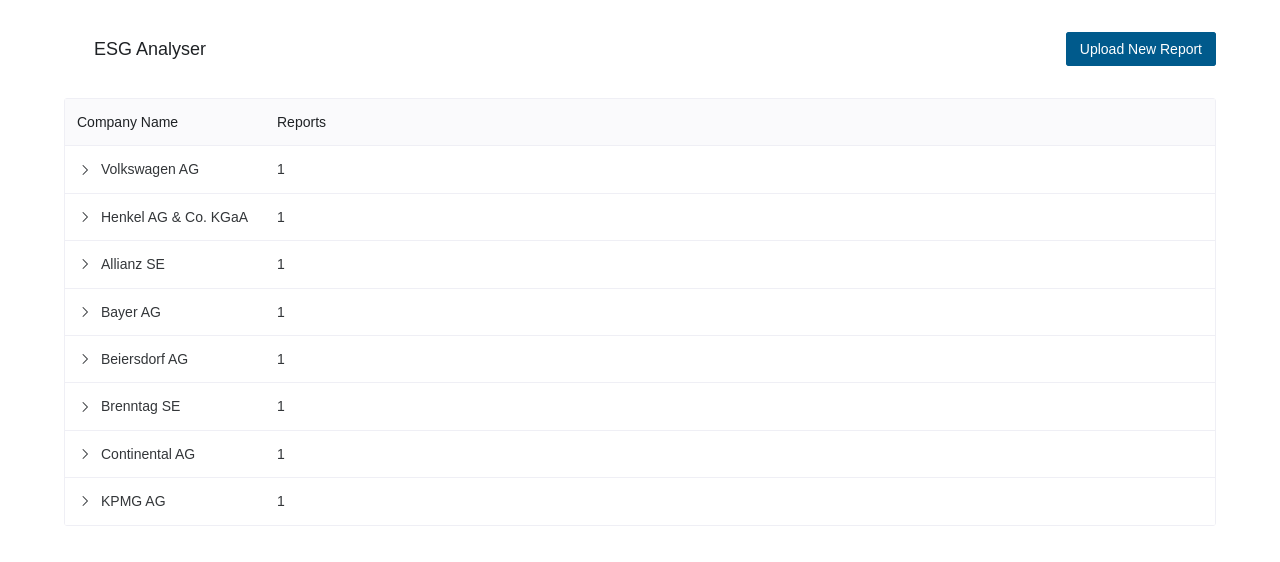
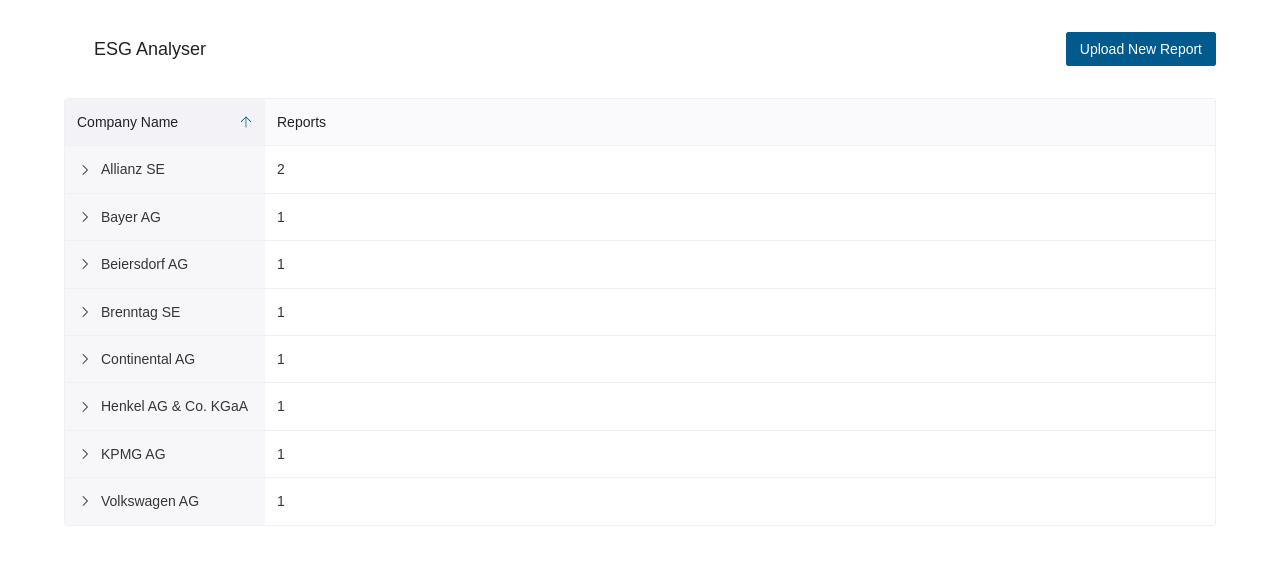
Before and after one commit to alenabauer/kfw_team_04_esg_vue_app, a Vue app: page / in a window 1280 px wide. Shown: the top 562 px of the page. Built offline with nearby package versions, Linux system fonts and the light colour scheme; some icons are missing.

Commit message:
add download placeholders

```diff
--- a/src/App.vue
+++ b/src/App.vue
@@ -18,7 +18,7 @@
   common: {
     primaryColor: '#005a8c',
     primaryColorHover: '#00446e',
-    primaryColorPressed: '#00446e'
-  }
+    primaryColorPressed: '#00446e',
+  },
 }
 </script>
--- a/src/components/ClientList.vue
+++ b/src/components/ClientList.vue
@@ -26,7 +26,9 @@
     key: 'client',
     render: (row) => row.client || row.name,
     flexGrow: 0,
-    width: 200
+    width: 200,
+    defaultSortOrder: 'ascend',
+    sorter: 'default'
   },
   {
     title: 'Reports',
--- a/src/components/ReportAnalysis.vue
+++ b/src/components/ReportAnalysis.vue
@@ -8,16 +8,40 @@
     <n-breadcrumb-item>Reports</n-breadcrumb-item>
     <n-breadcrumb-item v-if="report">{{ report.title }}</n-breadcrumb-item>
   </n-breadcrumb>
+
   <div v-if="report">
-    <h2>{{ report.title }}</h2>
-    <n-list v-if="answers">
-      <n-list-item v-for="answer in answers" :key="report.id + answer.question_id">
-        <n-thing :title="answer.question">
-          {{ answer.answer }}
-        </n-thing>
-      </n-list-item>
-    </n-list>
+    <h2>
+      {{ report.title }}
+    </h2>
+    <n-flex>
+      <a href="/path/to/pdf" target="_blank" style="text-decoration: none; color: #005a8c;" download>
+        <n-icon><download /></n-icon> Download Original PDF
+      </a>
+      <a href="/path/to/pdf" target="_blank" style="text-decoration: none; color: #005a8c;" download>
+        <n-icon><download /></n-icon> Download Answers CSV
+      </a>
+    </n-flex>
+
+
+    <n-card title="Environmental" v-if="environmental.length">
+      <n-thing v-for="answer in environmental" :key="answer.question_id" :title="answer.question" style="margin-bottom: 1rem;">
+        {{ answer.answer }}
+      </n-thing>
+    </n-card>
+
+    <n-card title="Social" v-if="social.length" style="margin-top: 1rem;">
+      <n-thing v-for="answer in social" :key="answer.question_id" :title="answer.question" style="margin-bottom: 1rem;">
+        {{ answer.answer }}
+      </n-thing>
+    </n-card>
+
+    <n-card title="Governance" v-if="governance.length" style="margin-top: 1rem;">
+      <n-thing v-for="answer in governance" :key="answer.question_id" :title="answer.question" style="margin-bottom: 1rem;">
+        {{ answer.answer }}
+      </n-thing>
+    </n-card>
   </div>
+
   <h2 v-else>Loading...</h2>
 </template>
 
@@ -25,7 +49,8 @@
 import { onMounted, ref, defineProps, computed, toRefs } from 'vue'
 import { useClientsStore } from '@/stores/store'
 import { storeToRefs } from 'pinia'
-import { NList, NListItem, NThing, NBreadcrumb, NBreadcrumbItem } from 'naive-ui'
+import { NCard, NThing, NBreadcrumb, NBreadcrumbItem, NIcon, NFlex } from 'naive-ui'
+import { DownloadOutline as Download } from '@vicons/ionicons5'
 
 const props = defineProps({
   reportId: {
@@ -47,7 +72,17 @@
   return clients.value.find((client) => client.clientId === parseInt(clientId.value, 10))
 })
 
-const answers = computed(() => report.value?.analysis?.answers)
+const answers = computed(() => report.value?.analysis?.answers || [])
+
+const environmental = computed(() => answers.value.filter(answer =>
+  answer.category === 'environmental'
+))
+const social = computed(() => answers.value.filter(answer =>
+  answer.category === 'social'
+))
+const governance = computed(() => answers.value.filter(answer =>
+  answer.category === 'governance'
+))
 
 onMounted(async () => {
   const fetchedReport = await store.fetchReportById(props.reportId)
--- a/src/stores/store.js
+++ b/src/stores/store.js
@@ -5,63 +5,69 @@
     {
       clientId: 1,
       reportId: 'client_1_report_2023',
-      report: '2023_Volkswagen_Group_Nachhaltigkeitsbericht',
+      fileName: '2023_Volkswagen_Group_Nachhaltigkeitsbericht',
       timestamp: '2023-12-01'
     }
   ],
   2: [
     {
       clientId: 2,
-      reportId: '2023-nachhaltigkeitsbericht',
-      report: 'client_2_report_2023',
+      reportId: 'client_2_report_2023',
+      fileName: '2023-nachhaltigkeitsbericht',
       timestamp: '2023-12-01'
     }
   ],
   3: [
     {
       clientId: 3,
-      reportId: 'Allianz_Group_Sustainability_Report_2023-web',
-      report: 'client_3_report_2023',
+      reportId: 'client_3_report_2023',
+      fileName: 'Allianz_Group_Sustainability_Report_2023-web',
       timestamp: '2023-12-03'
+    },
+    {
+      clientId: 3,
+      reportId: 'client_3_report_2022',
+      fileName: 'Allianz_Group_Sustainability_Report_2022-web',
+      timestamp: '2022-12-03'
     }
   ],
   4: [
     {
       clientId: 4,
-      reportId: 'bayer-nachhaltigkeitsbericht-2023',
-      report: 'client_4_report_2023',
+      reportId: 'client_4_report_2023',
+      fileName: 'bayer-nachhaltigkeitsbericht-2023',
       timestamp: '2023-12-01'
     }
   ],
   5: [
     {
       clientId: 5,
-      reportId: 'Beiersdorf-geschaeftsbericht-2023-de',
-      report: 'client_5_report_2023',
+      reportId: 'client_5_report_2023',
+      fileName: 'Beiersdorf-geschaeftsbericht-2023-de',
       timestamp: '2023-12-01'
     }
   ],
   6: [
     {
       clientId: 6,
-      reportId: 'brenntag-nachhaltigkeitsbericht-2023',
-      report: 'client_6_report_2023',
+      reportId: 'client_6_report_2023',
+      fileName: 'brenntag-nachhaltigkeitsbericht-2023',
       timestamp: '2023-12-01'
     }
   ],
   7: [
     {
       clientId: 7,
-      reportId: 'continental-sustainability-report-2023',
-      report: 'client_7_report_2023',
+      reportId: 'client_7_report_2023',
+      fileName: 'continental-sustainability-report-2023',
       timestamp: '2023-12-01'
     }
   ],
   8: [
     {
       clientId: 8,
-      reportId: 'nichtfinanzieller-bericht-2023',
-      report: 'client_8_report_2023',
+      reportId: 'client_8_report_2023',
+      fileName: 'nichtfinanzieller-bericht-2023',
       timestamp: '2023-12-01'
     }
   ]
@@ -71,81 +77,147 @@
   answers: [
     {
       question_id: 1,
-      question:
-        'Gibt es eine Nachhaltigkeitsberichterstattung im Unternehmen? Falls ja, nenne den Standard, den das Unternehmen verwendet.',
-      answer: 'Ja, GRI',
-      contexts: ['context 1']
+      question: 'Is there sustainability reporting in the company? If yes, name the standard the company uses.',
+      answer: 'Yes, GRI',
+      contexts: ['context 1'],
+      category: 'governance'
     },
     {
       question_id: 2,
-      question: 'Wie hoch war der Wasserverbrauch im Fiskaljahr?',
+      question: 'What was the water consumption in the fiscal year?',
       answer: '1000 m³',
-      contexts: ['context 1']
+      contexts: ['context 1'],
+      category: 'environmental'
     },
     {
       question_id: 3,
-      question:
-        'Welche transitorischen Risikotreiber sind für das Unternehmen von besonderer Bedeutung?',
-      answer: 'Klimawandel und Digitalisierung',
-      contexts: []
+      question: 'Which transitional risk drivers are particularly significant for the company?',
+      answer: 'Climate change',
+      contexts: [],
+      category: 'environmental'
+    },
+    {
+      question_id: 4,
+      question: 'To what extent does the company plan to reduce greenhouse gas emissions (Scope 1) by 2030?',
+      answer: '50%',
+      contexts: [],
+      category: 'environmental'
+    },
+    {
+      question_id: 5,
+      question: 'Which acute physical climate risks are most relevant for the company?',
+      answer: 'Floods',
+      contexts: [],
+      category: 'environmental'
+    },
+    {
+      question_id: 6,
+      question: 'What goals does the company have for increasing the proportion of women in leadership positions?',
+      answer: '30%',
+      contexts: [],
+      category: 'social'
+    },
+    {
+      question_id: 7,
+      question: 'What is the proportion of women in leadership positions in the reporting year?',
+      answer: '20%',
+      contexts: [],
+      category: 'social'
+    },
+    {
+      question_id: 8,
+      question: 'Is there a person responsible for sustainability in the company? If yes, are they a member of the board?',
+      answer: 'Yes, no',
+      contexts: [],
+      category: 'social'
+    },
+    {
+      question_id: 9,
+      question: 'Is the achievement of sustainability goals part of the board\'s compensation system?',
+      answer: 'Yes',
+      contexts: [],
+      category: 'social'
+    },
+    {
+      question_id: 10,
+      question: 'What was the electricity consumption in the reporting year in GWh, and what was the percentage of electricity consumption from renewable sources?',
+      answer: '1000 GWh, 50%',
+      contexts: [],
+      category: 'environmental'
     }
   ]
 }
 
 const mockReportsDetails = {
-  client_1_report_2023: {
+  'client_1_report_2023': {
     clientId: 1,
     reportId: 'client_1_report_2023',
-    title: 'Volkswagen Group Nachhaltigkeitsbericht 2023',
+    title: 'Volkswagen Group Sustainability Report 2023',
+    fileName: '2023_Volkswagen_Group_Nachhaltigkeitsbericht',
     timestamp: '2023-12-01',
     analysis: mockAnalysis
   },
-  '2023-nachhaltigkeitsbericht': {
+  'client_3_report_2022': {
+    clientId: 3,
+    reportId: 'client_3_report_2022',
+    title: 'Allianz Group Sustainability Report 2022',
+    fileName: 'Allianz_Group_Sustainability_Report_2022-web',
+    timestamp: '2022-12-03',
+    analysis: mockAnalysis
+  },
+  'client_2_report_2023': {
     clientId: 2,
-    reportId: '2023-nachhaltigkeitsbericht',
-    title: 'Henkel Nachhaltigkeitsbericht 2023',
+    reportId: 'client_2_report_2023',
+    title: 'Allianz Group Sustainability Report 2023',
+    fileName: '2023-nachhaltigkeitsbericht',
     timestamp: '2023-12-01',
     analysis: mockAnalysis
   },
-  'Allianz_Group_Sustainability_Report_2023-web': {
+  'client_3_report_2023': {
     clientId: 3,
-    reportId: 'Allianz_Group_Sustainability_Report_2023-web',
+    reportId: 'client_3_report_2023',
     title: 'Allianz Group Sustainability Report 2023',
+    fileName: 'Allianz_Group_Sustainability_Report_2023-web',
     timestamp: '2023-12-03',
     analysis: mockAnalysis
   },
-  'bayer-nachhaltigkeitsbericht-2023': {
+  'client_4_report_2023': {
     clientId: 4,
-    reportId: 'bayer-nachhaltigkeitsbericht-2023',
-    title: 'Bayer Nachhaltigkeitsbericht 2023',
+    reportId: 'client_4_report_2023',
+    title: 'Bayer Sustainability Report 2023',
+    fileName: 'bayer-nachhaltigkeitsbericht-2023',
     timestamp: '2023-12-01',
     analysis: mockAnalysis
   },
-  'Beiersdorf-geschaeftsbericht-2023-de': {
+  'client_5_report_2023': {
     clientId: 5,
-    reportId: 'Beiersdorf-geschaeftsbericht-2023-de',
-    title: 'Beiersdorf Geschäftsbericht 2023',
+    reportId: 'client_5_report_2023',
+    title: 'Beiersdorf Business Report 2023',
+    fileName: 'Beiersdorf-geschaeftsbericht-2023-de',
     timestamp: '2023-12-01',
     analysis: mockAnalysis
   },
-  'brenntag-nachhaltigkeitsbericht-2023': {
+  'client_6_report_2023': {
     clientId: 6,
-    reportId: 'brenntag-nachhaltigkeitsbericht-2023',
-    title: 'Brenntag Nachhaltigkeitsbericht 2023',
+    reportId: 'client_6_report_2023',
+    title: 'Brenntag Sustainability Report 2023',
+    fileName: 'brenntag-nachhaltigkeitsbericht-2023',
     timestamp: '2023-12-01',
     analysis: mockAnalysis
   },
-  'continental-sustainability-report-2023': {
+  'client_7_report_2023': {
     clientId: 7,
-    reportId: 'continental-sustainability-report-2023',
+    reportId: 'client_7_report_2023',
     title: 'Continental Sustainability Report 2023',
+    fileName: 'continental-sustainability-report-2023',
     timestamp: '2023-12-01',
     analysis: mockAnalysis
   },
-  'nichtfinanzieller-bericht-2023': {
+  'client_8_report_2023': {
     clientId: 8,
-    reportId: 'nichtfinanzieller-bericht-2023',
-    title: 'KPMG Nichtfinanzieller Bericht 2023',
+    reportId: 'client_8_report_2023',
+    title: 'KPMG Non-Financial Report 2023',
+    fileName: 'nichtfinanzieller-bericht-2023',
     timestamp: '2023-12-01',
     analysis: mockAnalysis
   }
```
